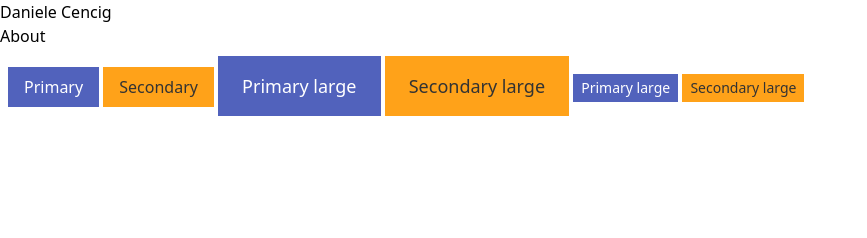
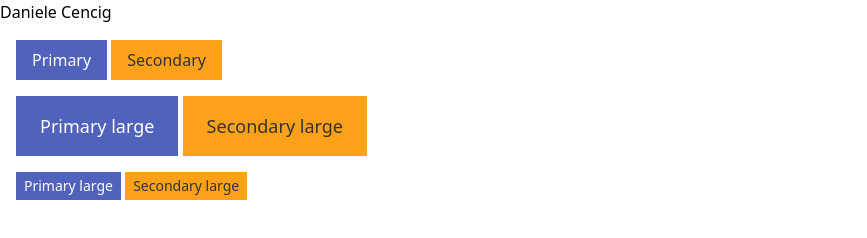
Before and after one commit to DefJunx/defjunx.github.io, an Astro site: page / in a window 1280 px wide. Shown: the whole page, without its empty margins (0-867 px from the left). Built offline with nearby package versions, Linux system fonts and the light colour scheme; Astro itself is replaced by a stand-in of ours.

Commit message:
tidy up code

```diff
--- a/src/components/Button.astro
+++ b/src/components/Button.astro
@@ -19,10 +19,6 @@ const button = cva("button", {
 
 export interface Props extends HTMLAttributes<"button">, VariantProps<typeof button> {}
 
-/**
- * For Astro components, we recommend setting your defaultVariants within
- * Astro.props (which are `undefined` by default)
- */
 const { intent = "primary", size = "medium", class: className } = Astro.props;
 ---
 
--- a/src/pages/index.astro
+++ b/src/pages/index.astro
@@ -12,15 +12,16 @@ import Button from "@components/Button.astro";
   </head>
   <body>
     <h1>Daniele Cencig</h1>
-    <a href="/about">About</a>
 
-    <div class="m-2">
+    <div class="m-4">
       <Button intent="primary">Primary</Button>
       <Button intent="secondary">Secondary</Button>
-
+    </div>
+    <div class="m-4">
       <Button size="large" intent="primary">Primary large</Button>
       <Button size="large" intent="secondary">Secondary large</Button>
-
+    </div>
+    <div class="m-4">
       <Button size="small" intent="primary">Primary large</Button>
       <Button size="small" intent="secondary">Secondary large</Button>
     </div>
```
